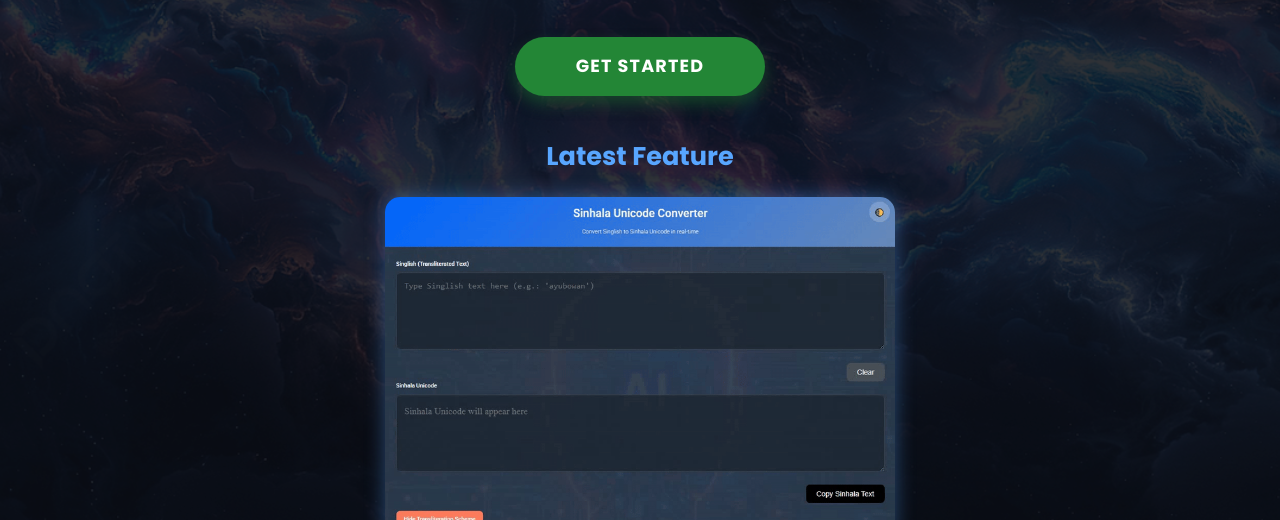
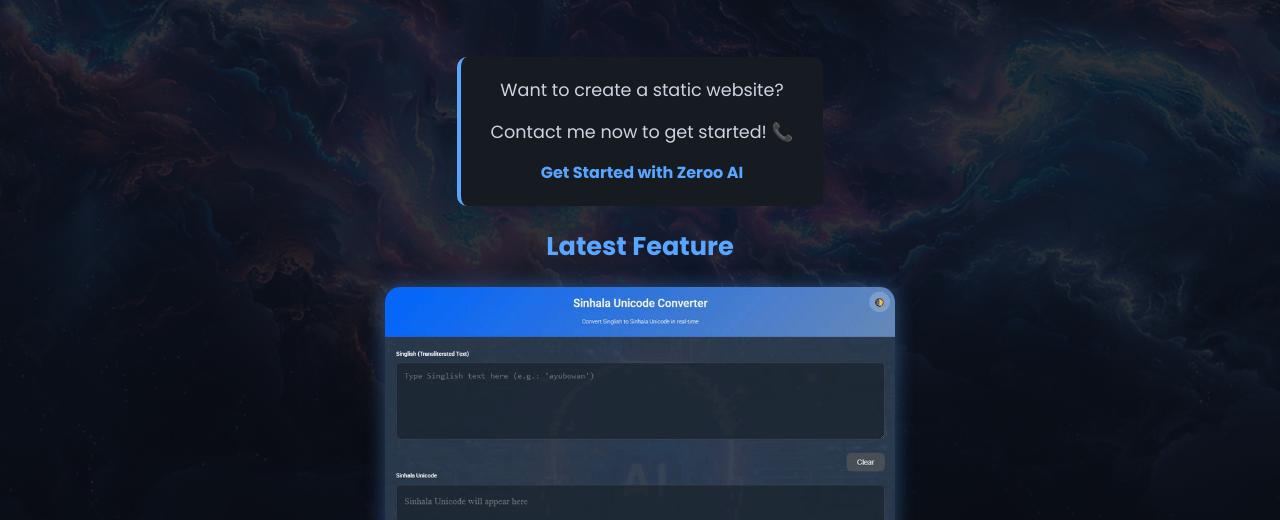
Before and after one commit to Cyberepix2005/sdad, a plain HTML site: page index.html in a window 1280 px wide. Shown: the part 261-781 px from the top of the page. Drawn offline with Linux system fonts and the light colour scheme.

Commit message:
Update index.html

```diff
--- a/index.html
+++ b/index.html
@@ -172,6 +172,32 @@
       background-color: #2ea043;
       transform: scale(1.05);
       box-shadow: 0 12px 20px rgba(46, 160, 67, 0.7);
+    }
+
+    .get-started-message {
+      background: #161b22;
+      padding: 20px;
+      border-radius: 10px;
+      margin: 20px 0;
+      border-left: 4px solid #58a6ff;
+      animation: fadeIn 1s ease;
+    }
+
+    .get-started-message p {
+      margin-bottom: 15px;
+      font-size: 1.1rem;
+    }
+
+    .get-started-message a {
+      color: #58a6ff;
+      text-decoration: none;
+      font-weight: bold;
+      transition: color 0.3s ease;
+    }
+
+    .get-started-message a:hover {
+      color: #2ea043;
+      text-decoration: underline;
     }
 
     .latest-feature {
@@ -354,6 +380,15 @@
       }
     }
 
+    @keyframes fadeIn {
+      0% {
+        opacity: 0;
+      }
+      100% {
+        opacity: 1;
+      }
+    }
+
     @media (max-width: 768px) {
       .hero h2 {
         font-size: 2.2rem;
@@ -396,7 +431,12 @@
   <section class="hero" id="hero">
     <h2>Revolutionize Your Future with AI</h2>
     <p>Harness the power of artificial intelligence to transform your ideas into reality. Experience innovation like never before.</p>
-    <a href="getstarted.html" class="btn-primary">Get Started</a>
+
+    <div class="get-started-message">
+      <p>Want to create a static website?</p>
+      <p>Contact me now to get started! 📞</p>
+      <a href="https://cyberepix2005.github.io/project/" target="_blank">Get Started with Zeroo AI</a>
+    </div>
 
     <div class="latest-feature">
       <h3>Latest Feature</h3>
```
